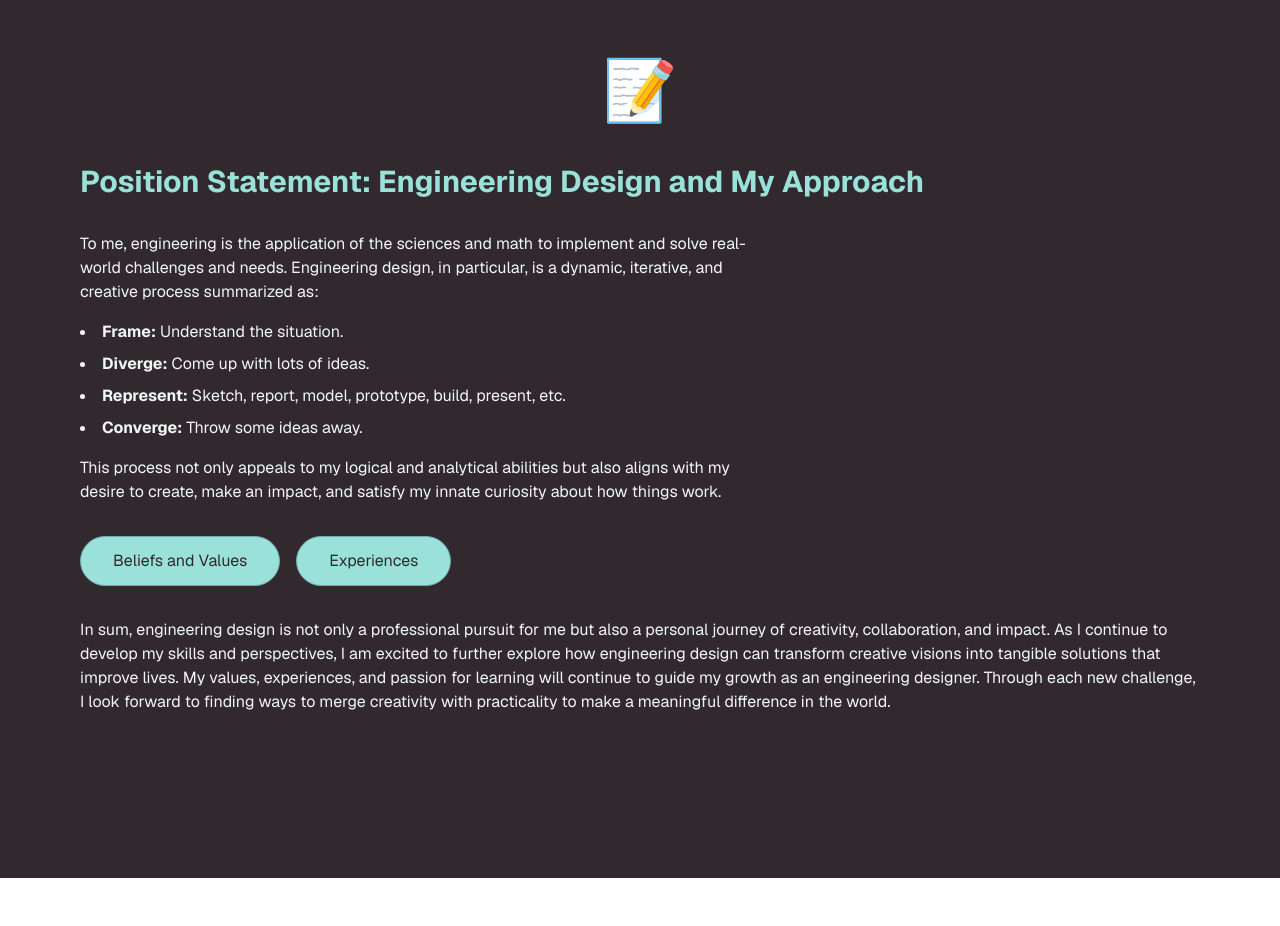
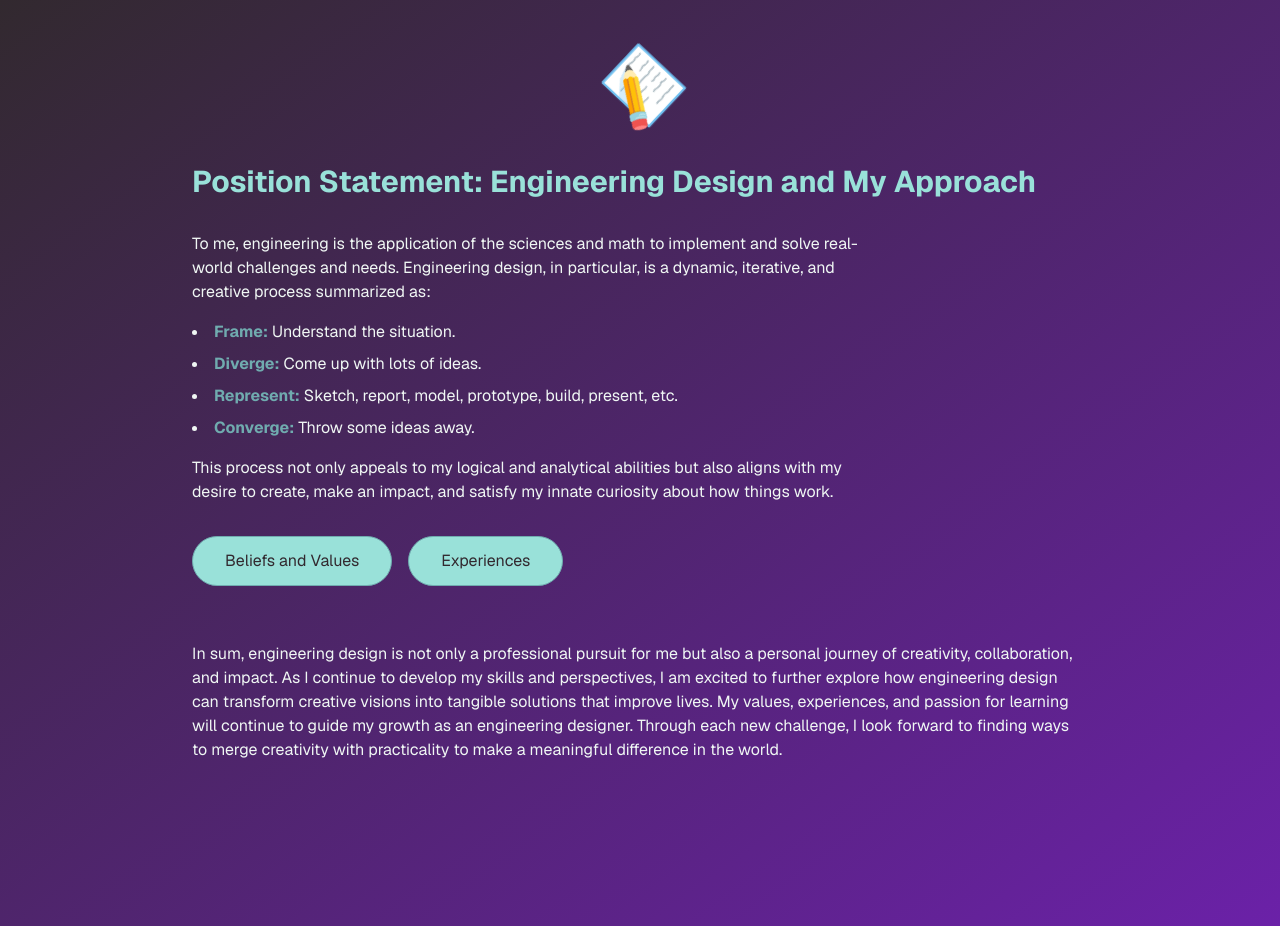
Before and after one commit to tin-martin/nextjs-boilerplate, a Next.js app: page / in a window 1280 px wide. Before the commit the page ends 878 px from the top, so only its background shows below. Built offline with nearby package versions, Linux system fonts and the light colour scheme.

Commit message:
Update page.tsx

```diff
--- a/app/page.tsx
+++ b/app/page.tsx
@@ -2,18 +2,15 @@ import Link from "next/link";
 
 export default function Home() {
   return (
-    <div className="grid grid-rows-[20px_1fr_20px] items-center justify-items-center min-h-screen p-8 pb-20 gap-16 sm:p-20 font-[family-name:var(--font-geist-sans)] bg-darkPurple text-offWhite">
+    <div className="grid grid-rows-[20px_1fr_20px] items-center justify-items-center min-h-screen p-8 pb-20 gap-16 sm:p-20 font-[family-name:var(--font-geist-sans)] bg-gradient-to-br from-darkPurple to-purple-800 text-offWhite">
       {/* Rotating Emoji */}
       <div
-        className="text-6xl"
-        style={{
-          animation: "spin 4s linear infinite",
-        }}
+        className="text-6xl animate-spin-slow"
       >
         📝
       </div>
 
-      <main className="flex flex-col gap-8 row-start-2 items-center sm:items-start">
+      <main className="flex flex-col gap-8 row-start-2 items-center sm:items-start max-w-4xl">
         <h1 className="text-2xl sm:text-3xl font-bold text-center sm:text-left text-mint">
           Position Statement: Engineering Design and My Approach
         </h1>
@@ -24,16 +21,16 @@ export default function Home() {
           </p>
           <ul className="list-disc list-inside mt-4 space-y-2">
             <li>
-              <strong className="">Frame:</strong> Understand the situation.
+              <strong className="text-teal">Frame:</strong> Understand the situation.
             </li>
             <li>
-              <strong>Diverge:</strong> Come up with lots of ideas.
+              <strong className="text-teal">Diverge:</strong> Come up with lots of ideas.
             </li>
             <li>
-              <strong>Represent:</strong> Sketch, report, model, prototype, build, present, etc.
+              <strong className="text-teal">Represent:</strong> Sketch, report, model, prototype, build, present, etc.
             </li>
             <li>
-              <strong>Converge:</strong> Throw some ideas away.
+              <strong className="text-teal">Converge:</strong> Throw some ideas away.
             </li>
           </ul>
           <p className="mt-4">
@@ -44,19 +41,19 @@ export default function Home() {
         <div className="flex gap-4 items-center flex-col sm:flex-row">
           <Link
             href="/beliefs-and-values"
-            className="rounded-full border border-solid border-teal bg-mint text-darkPurple hover:bg-teal hover:text-offWhite text-sm sm:text-base py-2 px-6 sm:py-3 sm:px-8"
+            className="rounded-full border border-solid border-teal bg-mint text-darkPurple hover:bg-teal hover:text-offWhite text-sm sm:text-base py-2 px-6 sm:py-3 sm:px-8 transition-all duration-300"
           >
             Beliefs and Values
           </Link>
           <Link
             href="/experiences"
-            className="rounded-full border border-solid border-teal bg-mint text-darkPurple hover:bg-teal hover:text-offWhite text-sm sm:text-base py-2 px-6 sm:py-3 sm:px-8"
+            className="rounded-full border border-solid border-teal bg-mint text-darkPurple hover:bg-teal hover:text-offWhite text-sm sm:text-base py-2 px-6 sm:py-3 sm:px-8 transition-all duration-300"
           >
             Experiences
           </Link>
         </div>
 
-        <p className="text-sm sm:text-base leading-relaxed text-offWhite">
+        <p className="text-sm sm:text-base leading-relaxed text-offWhite mt-6">
           In sum, engineering design is not only a professional pursuit for me but also a personal journey of creativity, collaboration, and impact. As I continue to develop my skills and perspectives, I am excited to further explore how engineering design can transform creative visions into tangible solutions that improve lives. My values, experiences, and passion for learning will continue to guide my growth as an engineering designer. Through each new challenge, I look forward to finding ways to merge creativity with practicality to make a meaningful difference in the world.
         </p>
       </main>
```
